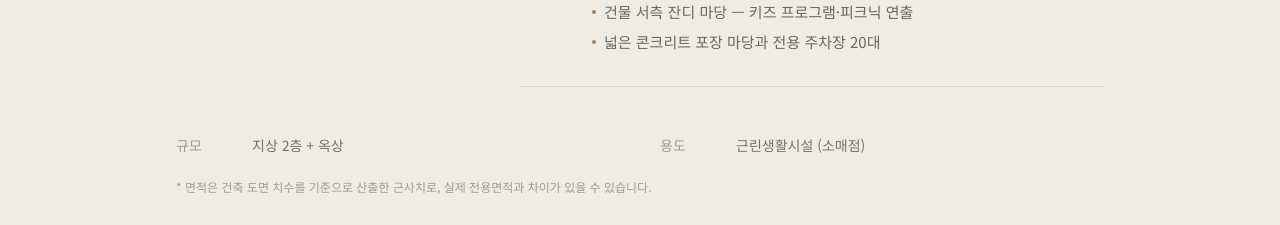
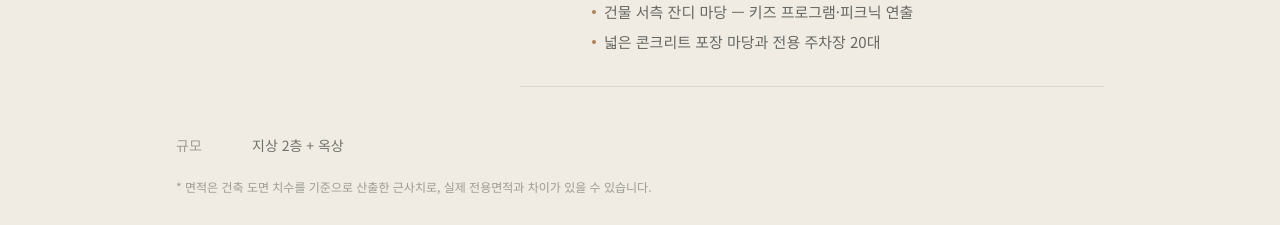
Before and after one commit to yunsh0115/stage413, a Next.js app: page / in a window 1280 px wide. Shown: the part 6080-6305 px from the top of the page. Built offline with nearby package versions, Linux system fonts and the light colour scheme.

Commit message:
공간 정보에서 건물 용도 항목 제거
Co-Authored-By: Claude Opus 5.5 <noreply@anthropic.com>

```diff
--- a/src/components/sections/SpaceInfo.tsx
+++ b/src/components/sections/SpaceInfo.tsx
@@ -136,10 +136,6 @@ export default function SpaceInfo() {
             <dt className="w-16 shrink-0 text-ink/40">규모</dt>
             <dd>{building.floors}</dd>
           </div>
-          <div className="flex gap-3">
-            <dt className="w-16 shrink-0 text-ink/40">용도</dt>
-            <dd>{building.use}</dd>
-          </div>
         </dl>
         <p className="mt-6 text-xs text-ink/40">
           * 면적은 건축 도면 치수를 기준으로 산출한 근사치로, 실제 전용면적과 차이가 있을 수 있습니다.
--- a/src/lib/space.ts
+++ b/src/lib/space.ts
@@ -3,7 +3,6 @@ export const building = {
   width: 12.2, // m (동서)
   depth: 17.7, // m (남북)
   floors: "지상 2층 + 옥상",
-  use: "근린생활시설 (소매점)",
 };
 
 export const highlights = [
```
